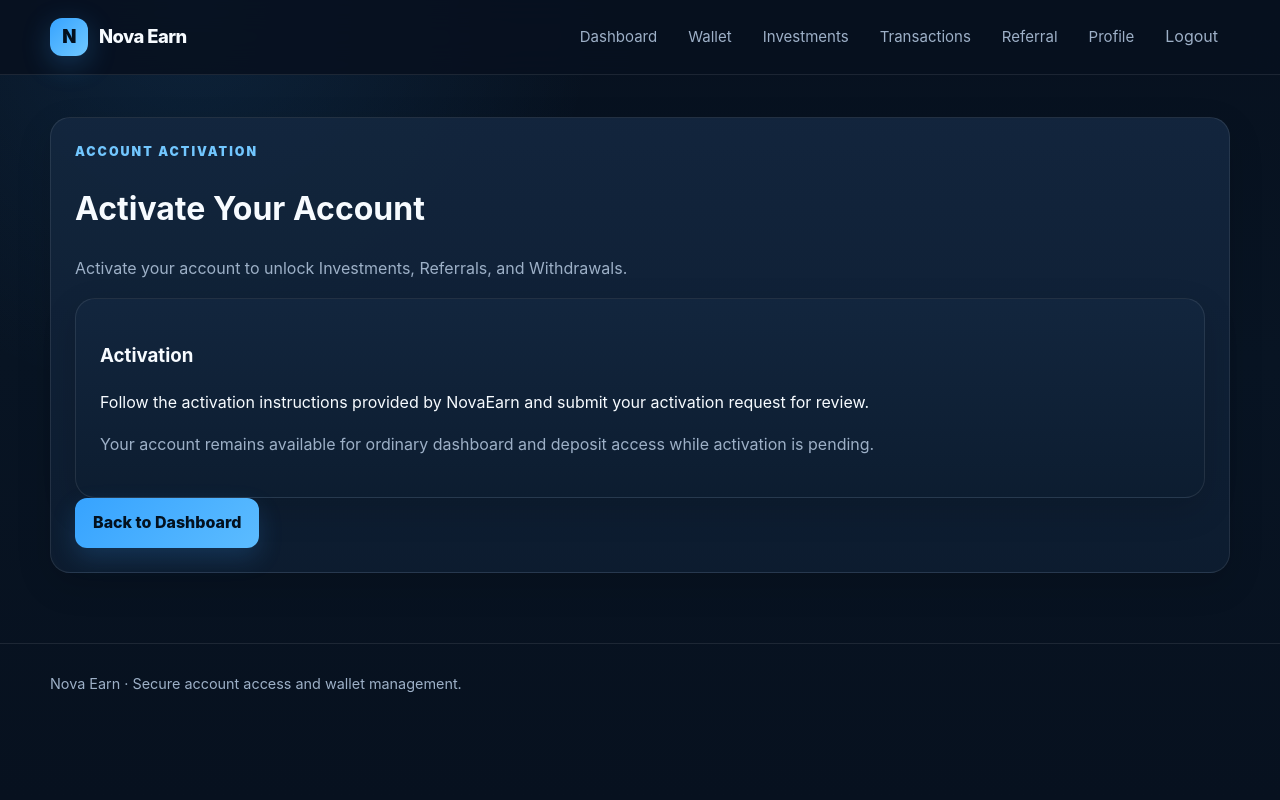
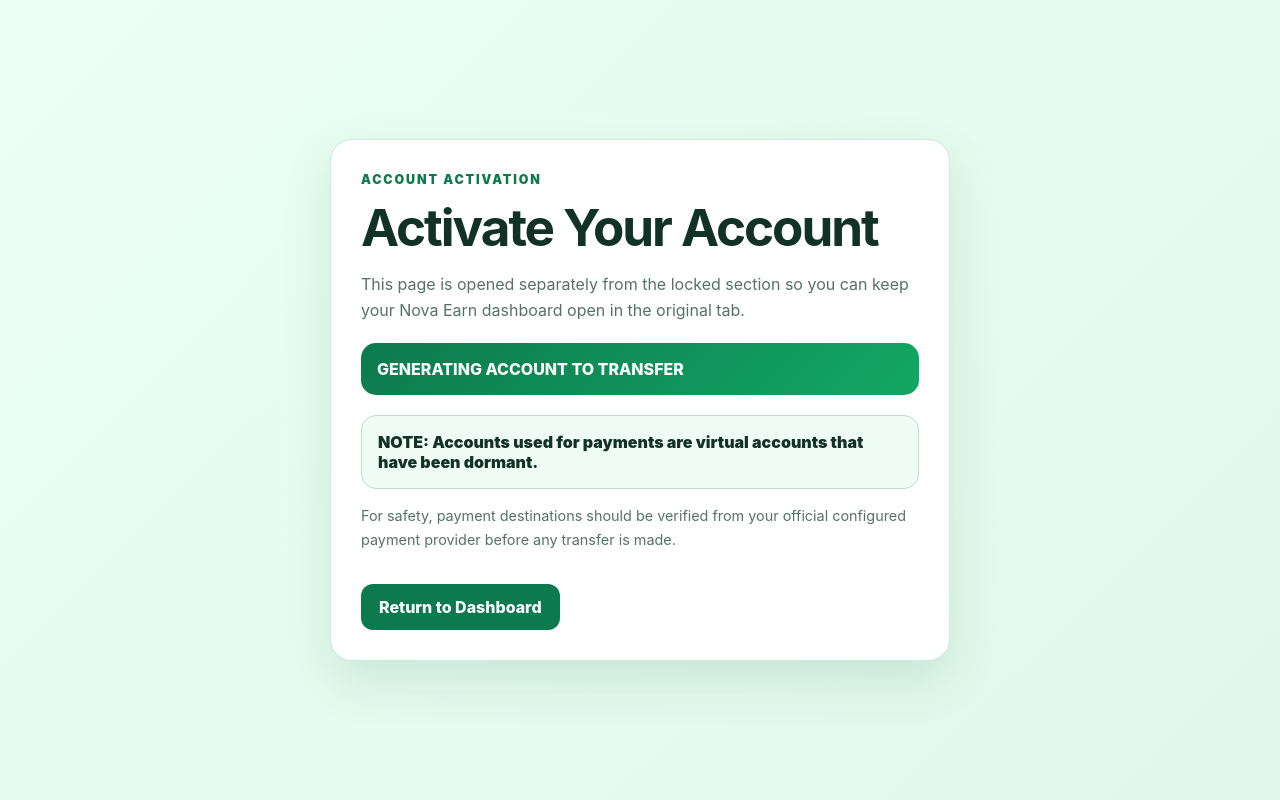
Before and after one commit to louiskyasua/Novaearn, a Flask app: page /activate in a window 1280 px wide. Run offline with Flask 3, Linux system fonts and the light colour scheme; the visitor is signed in with stand-in values (Sample User, id 1); data comes from the database, SQL or seed files in the repository.

Commit message:
Create separate green activation page with payment notice

```diff
--- a/templates/activate.html
+++ b/templates/activate.html
@@ -1,14 +1,42 @@
-{% extends "base.html" %}
-{% block content %}
-<div class="card">
-  <p class="eyebrow">ACCOUNT ACTIVATION</p>
-  <h1>Activate Your Account</h1>
-  <p class="muted">Activate your account to unlock Investments, Referrals, and Withdrawals.</p>
-  <div class="card">
-    <h3>Activation</h3>
-    <p>Follow the activation instructions provided by NovaEarn and submit your activation request for review.</p>
-    <p class="muted">Your account remains available for ordinary dashboard and deposit access while activation is pending.</p>
-  </div>
-  <a class="btn" href="{{ url_for('dashboard') }}">Back to Dashboard</a>
-</div>
-{% endblock %}
+<!doctype html>
+<html lang="en">
+<head>
+  <meta charset="utf-8">
+  <meta name="viewport" content="width=device-width,initial-scale=1">
+  <title>Nova Earn · Account Activation</title>
+  <style>
+    :root{--green:#0d7a4d;--green2:#12a765;--bg:#ecfff5;--card:#fff;--text:#123127;--muted:#557267;--line:#cfe9dc}
+    *{box-sizing:border-box}
+    body{margin:0;min-height:100vh;font-family:Inter,system-ui,-apple-system,"Segoe UI",Arial,sans-serif;background:linear-gradient(135deg,var(--bg),#dff8eb);color:var(--text);display:grid;place-items:center;padding:24px}
+    .wrap{width:min(620px,100%)}
+    .card{background:var(--card);border:1px solid var(--line);border-radius:22px;padding:30px;box-shadow:0 20px 50px rgba(12,88,58,.12)}
+    .eyebrow{margin:0 0 10px;color:var(--green);font-size:.78rem;font-weight:900;letter-spacing:.15em;text-transform:uppercase}
+    h1{margin:0 0 12px;font-size:clamp(2rem,7vw,3.2rem);line-height:1.05;letter-spacing:-.04em}
+    p{line-height:1.65}.muted{color:var(--muted)}
+    .note{margin-top:20px;padding:16px;border:1px solid #b7dfcc;background:#effbf5;border-radius:15px}
+    .note strong{font-weight:900}
+    .status{margin:20px 0;padding:16px;border-radius:15px;background:linear-gradient(135deg,var(--green),var(--green2));color:white;font-weight:800}
+    .btn{display:inline-flex;align-items:center;justify-content:center;margin-top:18px;padding:13px 18px;border-radius:12px;background:var(--green);color:white;text-decoration:none;font-weight:850}
+    .small{font-size:.9rem}
+  </style>
+</head>
+<body>
+  <main class="wrap">
+    <section class="card">
+      <p class="eyebrow">ACCOUNT ACTIVATION</p>
+      <h1>Activate Your Account</h1>
+      <p class="muted">This page is opened separately from the locked section so you can keep your Nova Earn dashboard open in the original tab.</p>
+
+      <div class="status">GENERATING ACCOUNT TO TRANSFER</div>
+
+      <div class="note">
+        <strong>NOTE: Accounts used for payments are virtual accounts that have been dormant.</strong>
+      </div>
+
+      <p class="small muted">For safety, payment destinations should be verified from your official configured payment provider before any transfer is made.</p>
+
+      <a class="btn" href="{{ url_for('dashboard') }}">Return to Dashboard</a>
+    </section>
+  </main>
+</body>
+</html>
```
